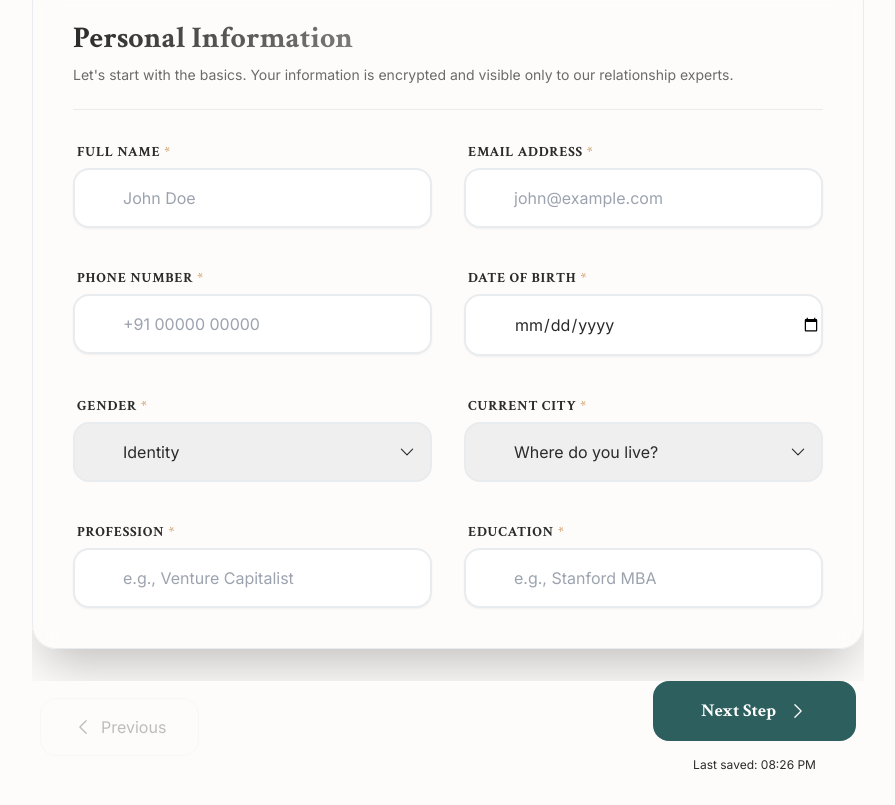
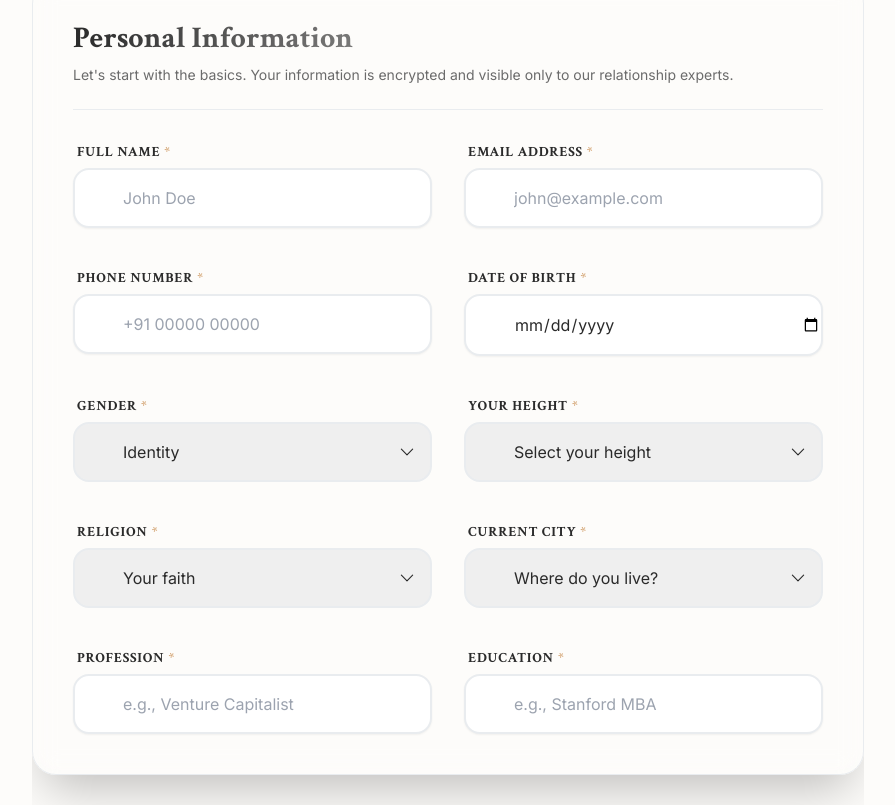
Before and after one commit to Leeshwaan04/freezmelanding, a Next.js app: page /application in a window 1280 px wide. Shown: the part 497-1302 px from the top of the page, without its empty margins (192-1087 px from the left). Built offline with nearby package versions, Linux system fonts and the light colour scheme.

Commit message:
Improve application form: simplify language, add match-critical fields, make previousRelationships optional, and add better placeholder examples

```diff
--- a/src/app/application/components/ApplicationInteractive.tsx
+++ b/src/app/application/components/ApplicationInteractive.tsx
@@ -19,6 +19,8 @@ interface FormData {
   phone: string;
   dateOfBirth: string;
   gender: string;
+  height: string;
+  religion: string;
   city: string;
   profession: string;
   education: string;
@@ -31,6 +33,7 @@ interface FormData {
   smokingPreference: string;
   drinkingPreference: string;
   dietPreference: string;
+  wantsChildren: string;
   // Step 3
   aboutYourself: string;
   hobbies: string;
@@ -56,6 +59,8 @@ const ApplicationInteractive = () => {
     phone: '',
     dateOfBirth: '',
     gender: '',
+    height: '',
+    religion: '',
     city: '',
     profession: '',
     education: '',
@@ -67,6 +72,7 @@ const ApplicationInteractive = () => {
     smokingPreference: '',
     drinkingPreference: '',
     dietPreference: '',
+    wantsChildren: '',
     aboutYourself: '',
     hobbies: '',
     relationshipGoals: '',
@@ -158,6 +164,8 @@ const ApplicationInteractive = () => {
       if (!formData.phone.trim()) newErrors.phone = 'Phone number is required';
       if (!formData.dateOfBirth) newErrors.dateOfBirth = 'Date of birth is required';
       if (!formData.gender) newErrors.gender = 'Gender is required';
+      if (!formData.height) newErrors.height = 'Height is required';
+      if (!formData.religion) newErrors.religion = 'Religion is required';
       if (!formData.city) newErrors.city = 'City is required';
       if (!formData.profession.trim()) newErrors.profession = 'Profession is required';
       if (!formData.education.trim()) newErrors.education = 'Education is required';
@@ -179,8 +187,7 @@ const ApplicationInteractive = () => {
       if (!formData.hobbies.trim()) newErrors.hobbies = 'Please share your hobbies';
       if (!formData.relationshipGoals) newErrors.relationshipGoals = 'Relationship goals are required';
       if (!formData.dealBreakers.trim()) newErrors.dealBreakers = 'Please specify your deal breakers';
-      if (!formData.previousRelationships.trim())
-        newErrors.previousRelationships = 'Please share your relationship history';
+      // previousRelationships is now optional
       if (!formData.familyValues) newErrors.familyValues = 'Family values preference is required';
     } else if (step === 4) {
       if (!formData.acceptTerms) newErrors.acceptTerms = 'You must accept the terms of service';
@@ -335,6 +342,8 @@ const ApplicationInteractive = () => {
                     phone: formData.phone,
                     dateOfBirth: formData.dateOfBirth,
                     gender: formData.gender,
+                    height: formData.height,
+                    religion: formData.religion,
                     city: formData.city,
                     profession: formData.profession,
                     education: formData.education,
@@ -355,6 +364,7 @@ const ApplicationInteractive = () => {
                     smokingPreference: formData.smokingPreference,
                     drinkingPreference: formData.drinkingPreference,
                     dietPreference: formData.dietPreference,
+                    wantsChildren: formData.wantsChildren,
                   }}
                   errors={errors}
                   onChange={handleInputChange}
--- a/src/app/application/components/Step1Personal.tsx
+++ b/src/app/application/components/Step1Personal.tsx
@@ -9,6 +9,8 @@ interface PersonalData {
   phone: string;
   dateOfBirth: string;
   gender: string;
+  height: string;
+  religion: string;
   city: string;
   profession: string;
   education: string;
@@ -37,6 +39,27 @@ const Step1Personal = ({ data, errors, onChange }: Step1PersonalProps) => {
     { value: 'kolkata', label: 'Kolkata' },
     { value: 'ahmedabad', label: 'Ahmedabad' },
     { value: 'other', label: 'Other' },
+  ];
+
+  const heightOptions = [
+    { value: '140-150', label: '140-150 cm (4\'7" - 4\'11")' },
+    { value: '150-160', label: '150-160 cm (4\'11" - 5\'3")' },
+    { value: '160-170', label: '160-170 cm (5\'3" - 5\'7")' },
+    { value: '170-180', label: '170-180 cm (5\'7" - 5\'11")' },
+    { value: '180-190', label: '180-190 cm (5\'11" - 6\'3")' },
+    { value: '190+', label: '190+ cm (6\'3"+)' },
+  ];
+
+  const religionOptions = [
+    { value: 'hindu', label: 'Hindu' },
+    { value: 'muslim', label: 'Muslim' },
+    { value: 'christian', label: 'Christian' },
+    { value: 'sikh', label: 'Sikh' },
+    { value: 'buddhist', label: 'Buddhist' },
+    { value: 'jain', label: 'Jain' },
+    { value: 'jewish', label: 'Jewish' },
+    { value: 'other', label: 'Other' },
+    { value: 'prefer-not-to-say', label: 'Prefer not to say' },
   ];
 
   const containerVariants = {
@@ -143,6 +166,36 @@ const Step1Personal = ({ data, errors, onChange }: Step1PersonalProps) => {
 
         <motion.div variants={itemVariants}>
           <FormField
+            label="Your Height"
+            name="height"
+            type="select"
+            value={data.height}
+            onChange={onChange}
+            error={errors.height}
+            required
+            options={heightOptions}
+            icon="ArrowsPointingOutIcon"
+            placeholder="Select your height"
+          />
+        </motion.div>
+
+        <motion.div variants={itemVariants}>
+          <FormField
+            label="Religion"
+            name="religion"
+            type="select"
+            value={data.religion}
+            onChange={onChange}
+            error={errors.religion}
+            required
+            options={religionOptions}
+            icon="SparklesIcon"
+            placeholder="Your faith"
+          />
+        </motion.div>
+
+        <motion.div variants={itemVariants}>
+          <FormField
             label="Current City"
             name="city"
             type="select"
--- a/src/app/application/components/Step3AboutYou.tsx
+++ b/src/app/application/components/Step3AboutYou.tsx
@@ -68,7 +68,7 @@ const Step3AboutYou = ({ data, errors, onChange }: Step3AboutYouProps) => {
       <div className="space-y-10">
         <motion.div variants={itemVariants} className="relative">
           <FormField
-            label="The Narrative of You"
+            label="Tell us about yourself"
             name="aboutYourself"
             type="textarea"
             value={data.aboutYourself}
@@ -76,7 +76,7 @@ const Step3AboutYou = ({ data, errors, onChange }: Step3AboutYouProps) => {
             error={errors.aboutYourself}
             required
             rows={5}
-            placeholder="Go beyond the resume. Describe your internal compass, your values, and the experiences that shaped the person you are today."
+            placeholder="e.g., I'm a product designer who finds joy in creating meaningful experiences. I value deep conversations over small talk and believe in building a life rooted in curiosity, kindness, and adventure. On weekends, you'll find me exploring new hiking trails or trying out a new recipe in the kitchen."
             icon="FingerPrintIcon"
           />
           <div className="absolute right-0 -bottom-7 text-[10px] font-headline font-bold uppercase tracking-widest text-muted-foreground/40 flex space-x-6">
@@ -91,7 +91,7 @@ const Step3AboutYou = ({ data, errors, onChange }: Step3AboutYouProps) => {
 
         <motion.div variants={itemVariants}>
           <FormField
-            label="Intellectual & Physical Curiosity"
+            label="Hobbies & Interests"
             name="hobbies"
             type="textarea"
             value={data.hobbies}
@@ -99,14 +99,14 @@ const Step3AboutYou = ({ data, errors, onChange }: Step3AboutYouProps) => {
             error={errors.hobbies}
             required
             rows={3}
-            placeholder="What pursuits currently consume your curiosity or keep you active? We value passion over a list of generic activities."
+            placeholder="e.g., I love photography, cooking Italian food, playing tennis on weekends, and I'm currently learning to play the guitar. I'm also passionate about sustainability and volunteer with local environmental groups."
             icon="HeartIcon"
           />
         </motion.div>
 
         <motion.div variants={itemVariants} className="grid grid-cols-1 md:grid-cols-2 gap-8">
           <FormField
-            label="Vision for Partnership"
+            label="What are you looking for?"
             name="relationshipGoals"
             type="select"
             value={data.relationshipGoals}
@@ -115,11 +115,11 @@ const Step3AboutYou = ({ data, errors, onChange }: Step3AboutYouProps) => {
             required
             options={relationshipGoalsOptions}
             icon="LifebuoyIcon"
-            placeholder="Primary objective"
+            placeholder="Select your goal"
           />
 
           <FormField
-            label="Legacy & Family Values"
+            label="How important is family to you?"
             name="familyValues"
             type="select"
             value={data.familyValues}
@@ -128,13 +128,13 @@ const Step3AboutYou = ({ data, errors, onChange }: Step3AboutYouProps) => {
             required
             options={familyValuesOptions}
             icon="UserGroupIcon"
-            placeholder="Core connection"
+            placeholder="Select importance"
           />
         </motion.div>
 
         <motion.div variants={itemVariants}>
           <FormField
-            label="The Non-Negotiables"
+            label="Deal Breakers"
             name="dealBreakers"
             type="textarea"
             value={data.dealBreakers}
@@ -142,22 +142,22 @@ const Step3AboutYou = ({ data, errors, onChange }: Step3AboutYouProps) => {
             error={errors.dealBreakers}
             required
             rows={3}
-            placeholder="What specific traits or life-paths would make a long-term partnership impossible for you? Clarity here ensures better matching."
+            placeholder="e.g., I need someone who values honesty and communication. Someone who isn't willing to compromise on mutual respect or who doesn't want children in the future wouldn't be right for me."
             icon="NoSymbolIcon"
           />
         </motion.div>
 
         <motion.div variants={itemVariants}>
           <FormField
-            label="Wisdom from the Past"
+            label="Past Relationship Lessons (Optional)"
             name="previousRelationships"
             type="textarea"
             value={data.previousRelationships}
             onChange={onChange}
             error={errors.previousRelationships}
-            required
+            required={false}
             rows={3}
-            placeholder="Reflect on your relationship history. What were the most significant lessons learned about yourself and your needs?"
+            placeholder="e.g., I've learned that clear communication is essential for me, and I need a partner who can balance independence with togetherness. My past relationships taught me the importance of shared values."
             icon="HandThumbUpIcon"
           />
         </motion.div>
```
Also changed, not shown: src/app/application/components/Step2Preferences.tsx (+40 -16 lines).
